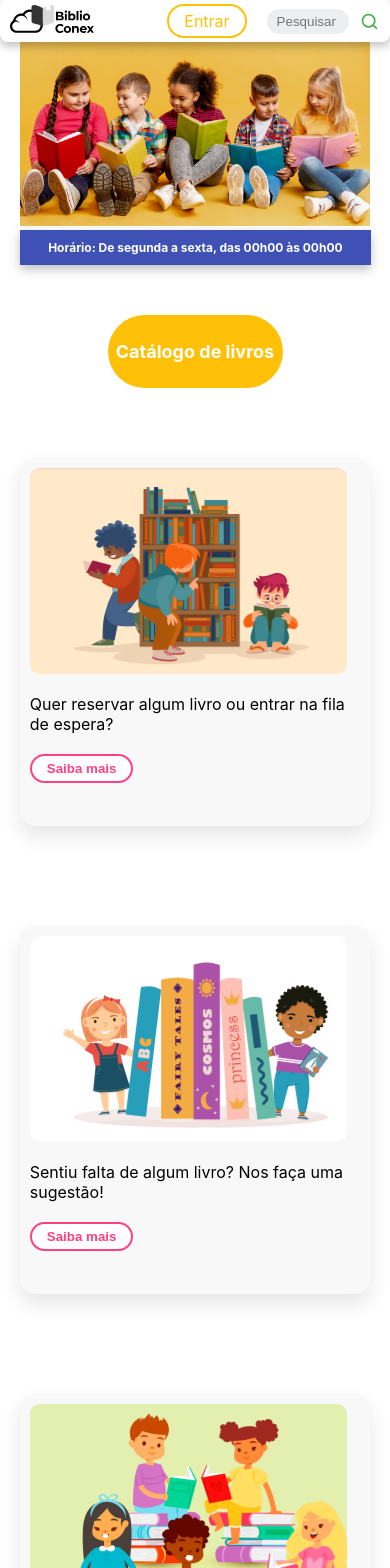
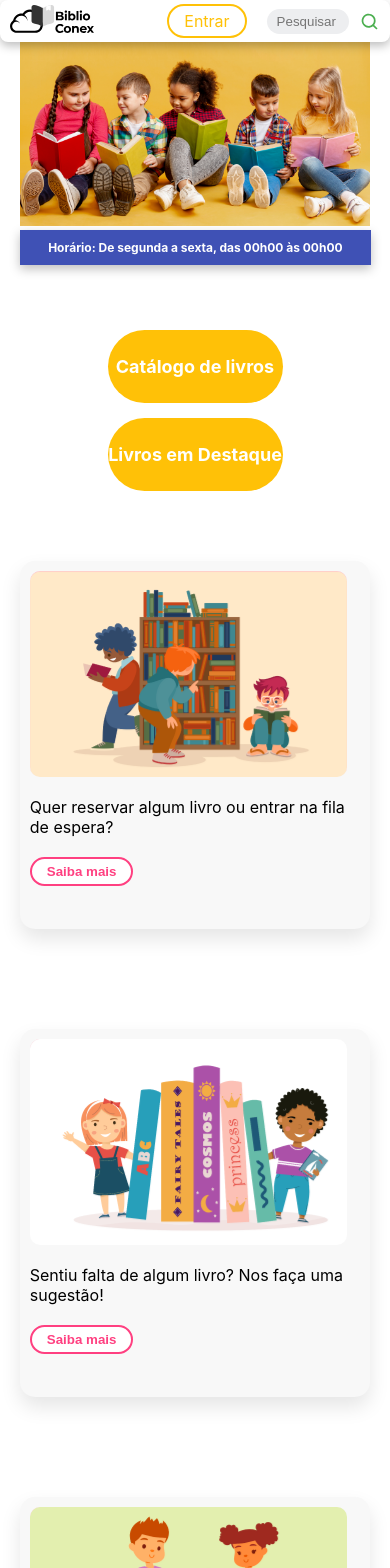
Before and after one commit to ES-231-gp2/frontend, a React (Create React App) app in the folder biblioconex/: page / in a window 390 px wide. Shown: the top 1568 px of the page. Built offline with nearby package versions, Linux system fonts and the light colour scheme; what axios-mock-adapter would draw is missing.

Commit message:
Adiciona botão para livros em destaque

```diff
--- a/biblioconex/src/containers/P1_Home/Home.css
+++ b/biblioconex/src/containers/P1_Home/Home.css
@@ -37,6 +37,12 @@
 }
 
 .Box-contents {
+    margin-top: 50px;
+    display: flex;
+    justify-content: space-between;
+}
+
+.Button-contents {
     margin-top: 50px;
     display: flex;
     justify-content: space-between;
@@ -87,9 +93,15 @@
     .Button {
         width: 50%;
         font-size: 18px;
+        margin-top: 15px;
     }
 
     .Box-contents {
+        flex-direction: column;
+        align-items: center;
+    }
+
+    .Button-contents {
         flex-direction: column;
         align-items: center;
     }
--- a/biblioconex/src/containers/P1_Home/Home.js
+++ b/biblioconex/src/containers/P1_Home/Home.js
@@ -8,11 +8,17 @@ export default function () {
         <div className='Home-contents'>
             <img src="/childrens-lecture.png" className="Image-childrens"></img>
             <div className='Horarios'>Horário: De segunda a sexta, das 00h00 às 00h00</div>
-            <div className='Button'>
-                <Link to="/catalogo" className='Custom-link-button'>
-                    Catálogo de livros
-                </Link></div>
-            <div className='Box-contents'>
+            <div className='Button-contents'>
+                <div className='Button'>
+                    <Link to="/catalogo" className='Custom-link-button'>
+                        Catálogo de livros
+                    </Link></div>
+                <div className='Button'>
+                    <Link to="/destaques" className='Custom-link-button'>
+                        Livros em Destaque
+                    </Link></div>
+            </div>
+                <div className='Box-contents'>
             <Box
     image="/box1.png"
     text="Quer reservar algum livro ou entrar na fila de espera?"
```
